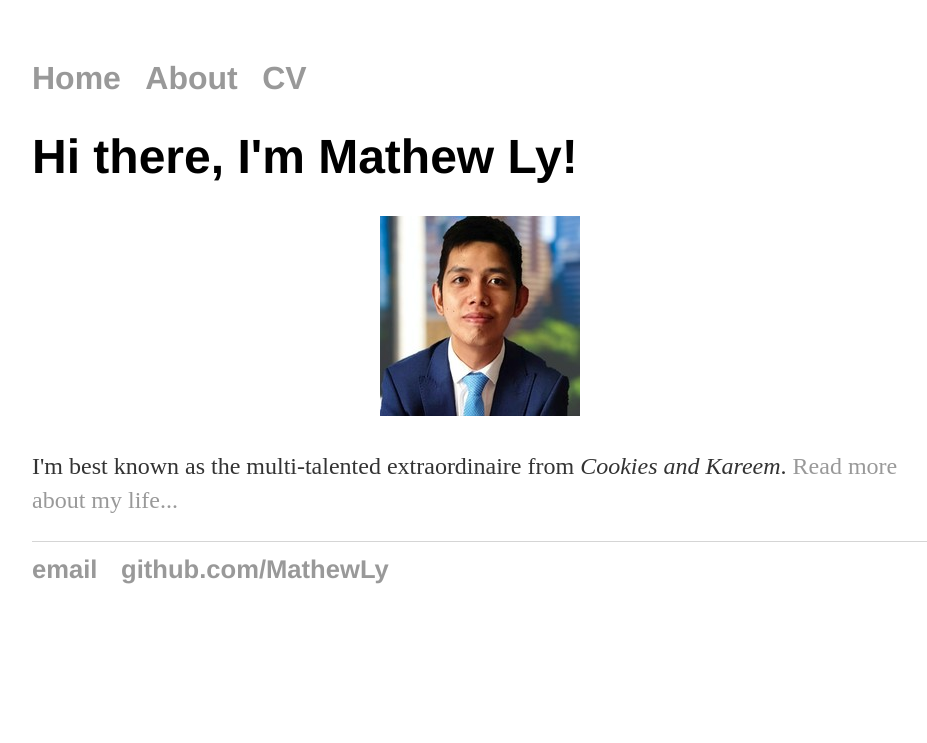
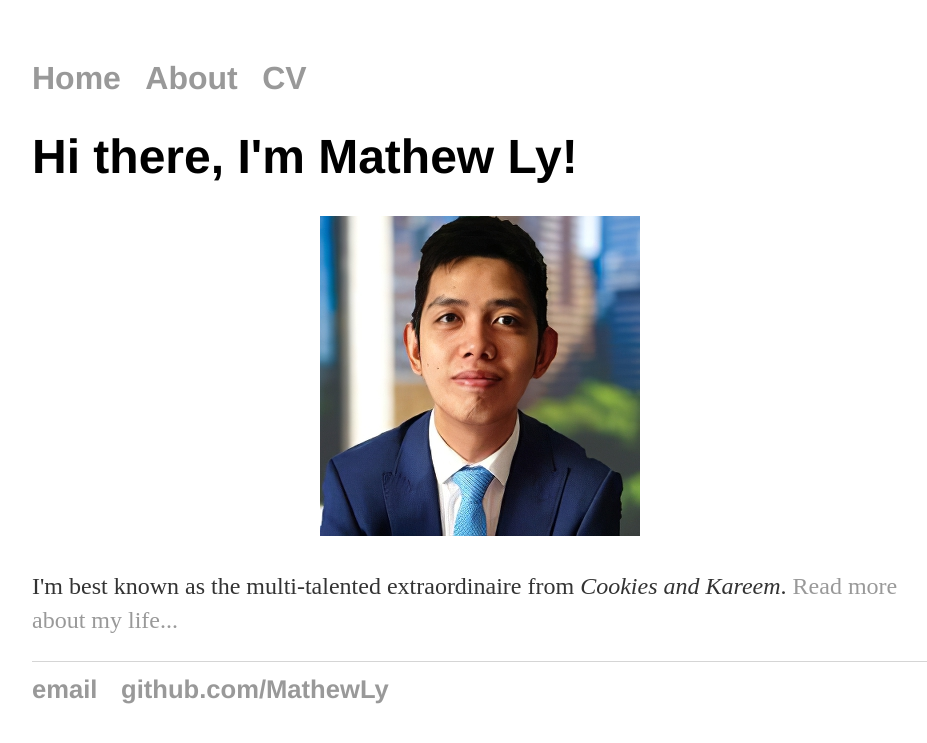
Before and after one commit to MathewLy/MathewLy.github.io, a Jekyll site: the page built from index.html, in a window 1280 px wide. Shown: the top 743 px of the page, without its empty margins (160-1087 px from the left). Built offline with Jekyll 4.4.1, drawn with Linux system fonts in a browser that asks for light colours; comment, search, counter and statistics services are not loaded.

Commit message:
Update index.html

```diff
--- a/index.html
+++ b/index.html
@@ -4,6 +4,6 @@
 ---
 <div class="blurb">
 	<h1>Hi there, I'm Mathew Ly!</h1>
-	<p style="text-align:center;"><img src="/resources/0.jpg"></p>
+	<p style="text-align:center;"><img src="/resources/0-edit.jpg"></p>
 	<p>I'm best known as the multi-talented extraordinaire from <em>Cookies and Kareem</em>. <a href="/about">Read more about my life...</a></p>
 </div><!-- /.blurb -->
```
